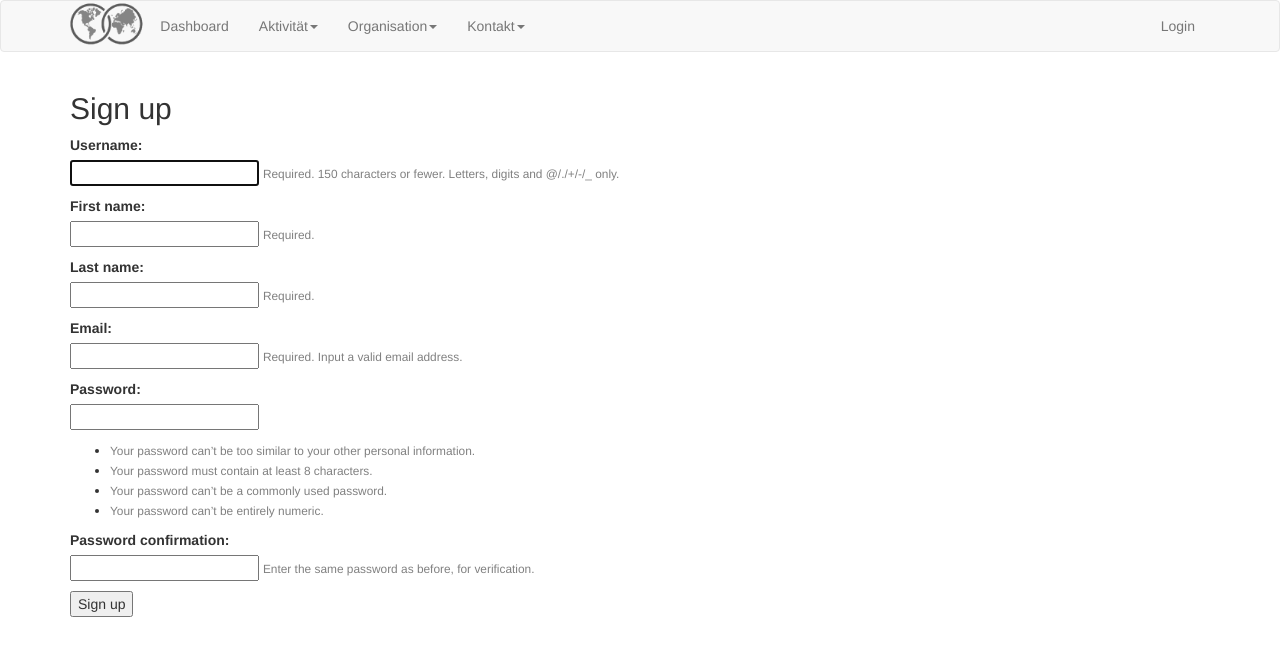
After one commit to jacobmatthewmurray/uwcbewerbung, a Django app: page /signup/ in a window 1280 px wide. The commit adds this page. Shown: the top 656 px of the page. Run offline with Django 3.2, Linux system fonts and the light colour scheme; parts of the project's set-up code (start-up, migrations or seed data) failed here and were passed over; some libraries are stand-ins or nearby versions.

Commit message:
login logout added

```diff
--- a/orgmgm/forms.py
+++ b/orgmgm/forms.py
@@ -1,7 +1,8 @@
 from django import forms
 
 from .models import Kontakt, Organisation, Bundesland, Activity
-
+from django.contrib.auth.forms import UserCreationForm
+from django.contrib.auth.models import User
 
 # Froms to add records
 
@@ -35,3 +36,15 @@ class SearchOrganisationForm (forms.Form):
     plz = forms.CharField(label='Postleitzahl', required=False)
     stadt = forms.CharField(label='Stadt', required=False)
     bundesland = forms.CharField(label='Bundesland', required=False)
+
+
+# Form to Sign Up
+
+class SignUpForm(UserCreationForm):
+    first_name = forms.CharField(max_length=30, required=True, help_text='Required.')
+    last_name = forms.CharField(max_length=30, required=True, help_text='Required.')
+    email = forms.EmailField(max_length=254, help_text='Required. Input a valid email address.')
+
+    class Meta:
+        model = User
+        fields = ('username', 'first_name', 'last_name', 'email', 'password1', 'password2', )
--- a/orgmgm/templates/orgmgm/base.html
+++ b/orgmgm/templates/orgmgm/base.html
@@ -53,7 +53,16 @@
                     </li>
                 </ul>
                 <ul class="nav navbar-nav navbar-right">
-                    <li><a href="#">Link</a></li>
+                   {% if user.is_authenticated %}
+                        <li class="dropdown">
+                        <a href="#" class="dropdown-toggle" data-toggle="dropdown" role="button" aria-haspopup="true" aria-expanded="false">{{ user.get_username }}<span class="caret"></span></a>
+                            <ul class="dropdown-menu">
+                                <li><a href="{% url 'logout'%}?next={{request.path}}">Logout</a></li>
+                            </ul>
+                         </li>
+                    {% else %}
+                         <li><a href="{% url 'login'%}?next={{request.path}}">Login</a></li>
+                    {% endif %}
                 </ul>
             </div><!-- /.navbar-collapse -->
         </div><!-- /.container-fluid -->
@@ -61,8 +70,12 @@
     <div class="container">
         {% block content %}
         {% endblock %}
+        {# <p>© Jacob Matthew Murray for UWCbeWERBUNG</p> #}
     </div>
+
     <script src="https://ajax.googleapis.com/ajax/libs/jquery/1.12.4/jquery.min.js"></script>
     {% bootstrap_javascript %}
+
 </body>
+
 </html>
--- /dev/null
+++ b/orgmgm/templates/orgmgm/signup.html
@@ -0,0 +1,21 @@
+{% extends './base.html' %}
+
+{% block content %}
+  <h2>Sign up</h2>
+  <form method="post">
+    {% csrf_token %}
+    {% for field in form %}
+      <p>
+        {{ field.label_tag }}<br>
+        {{ field }}
+        {% if field.help_text %}
+          <small style="color: grey">{{ field.help_text }}</small>
+        {% endif %}
+        {% for error in field.errors %}
+          <p style="color: red">{{ error }}</p>
+        {% endfor %}
+      </p>
+    {% endfor %}
+    <button type="submit">Sign up</button>
+  </form>
+{% endblock %}
--- a/orgmgm/views.py
+++ b/orgmgm/views.py
@@ -6,15 +6,34 @@ from django.views import View
 from django.views.generic.detail import DetailView
 from django.db.models import Count
 from django.db.models.functions import ExtractMonth, ExtractDay
-
+from django.contrib.auth import login, authenticate
 
 from .models import Organisation, Kontakt, Activity, Bundesland
 from .forms import (SearchOrganisationForm,
                     AddKontaktForm,
                     AddOrganisationForm,
                     SearchKontaktForm,
-                    AddActivityForm)
+                    AddActivityForm,
+                    SignUpForm)
 from .fusioncharts import FusionCharts
+
+
+
+def signup(request):
+    if request.method == 'POST':
+        form = SignUpForm(request.POST)
+        if form.is_valid():
+            form.save()
+            username = form.cleaned_data.get('username')
+            raw_password = form.cleaned_data.get('password1')
+            user = authenticate(username=username, password=raw_password)
+            login(request, user)
+            return redirect('dashboard_overview')
+    else:
+        form = SignUpForm()
+    return render(request, 'orgmgm/signup.html', {'form': form})
+
+
 
 
 def dashboard_overview(request):
--- a/uwcbewerbung/settings.py
+++ b/uwcbewerbung/settings.py
@@ -25,8 +25,7 @@ SECRET_KEY = 'g7ifq$12gxjawa)gb&32sow0&m!3rz2c1p+psexbfoviso9@!z'
 # SECURITY WARNING: don't run with debug turned on in production!
 DEBUG = True
 
-ALLOWED_HOSTS = ['jacobmatthewmurray.pythonanywhere.com']
-
+ALLOWED_HOSTS = []
 
 # Application definition
 
@@ -121,3 +120,6 @@ USE_TZ = True
 # https://docs.djangoproject.com/en/1.10/howto/static-files/
 
 STATIC_URL = '/static/'
+
+
+LOGIN_REDIRECT_URL = '/orgmgm/'
--- a/uwcbewerbung/urls.py
+++ b/uwcbewerbung/urls.py
@@ -15,8 +15,13 @@ Including another URLconf
 """
 from django.conf.urls import url, include
 from django.contrib import admin
+from django.contrib.auth import views as auth_views
+from orgmgm import views as myviews
 
 urlpatterns = [
     url(r'^orgmgm/', include('orgmgm.urls')),
     url(r'^admin/', admin.site.urls),
+    url(r'^login/$', auth_views.login, {'template_name': 'orgmgm/login.html'}, name='login'),
+    url(r'^logout/$', auth_views.logout, {'next_page': '/login/'}, name='logout'),
+    url(r'^signup/$', myviews.signup, name='signup'),
 ]
```
Also changed, not shown: orgmgm/templates/orgmgm/login.html (added, +12 -0 lines), orgmgm/templates/orgmgm/logout.html (added).
